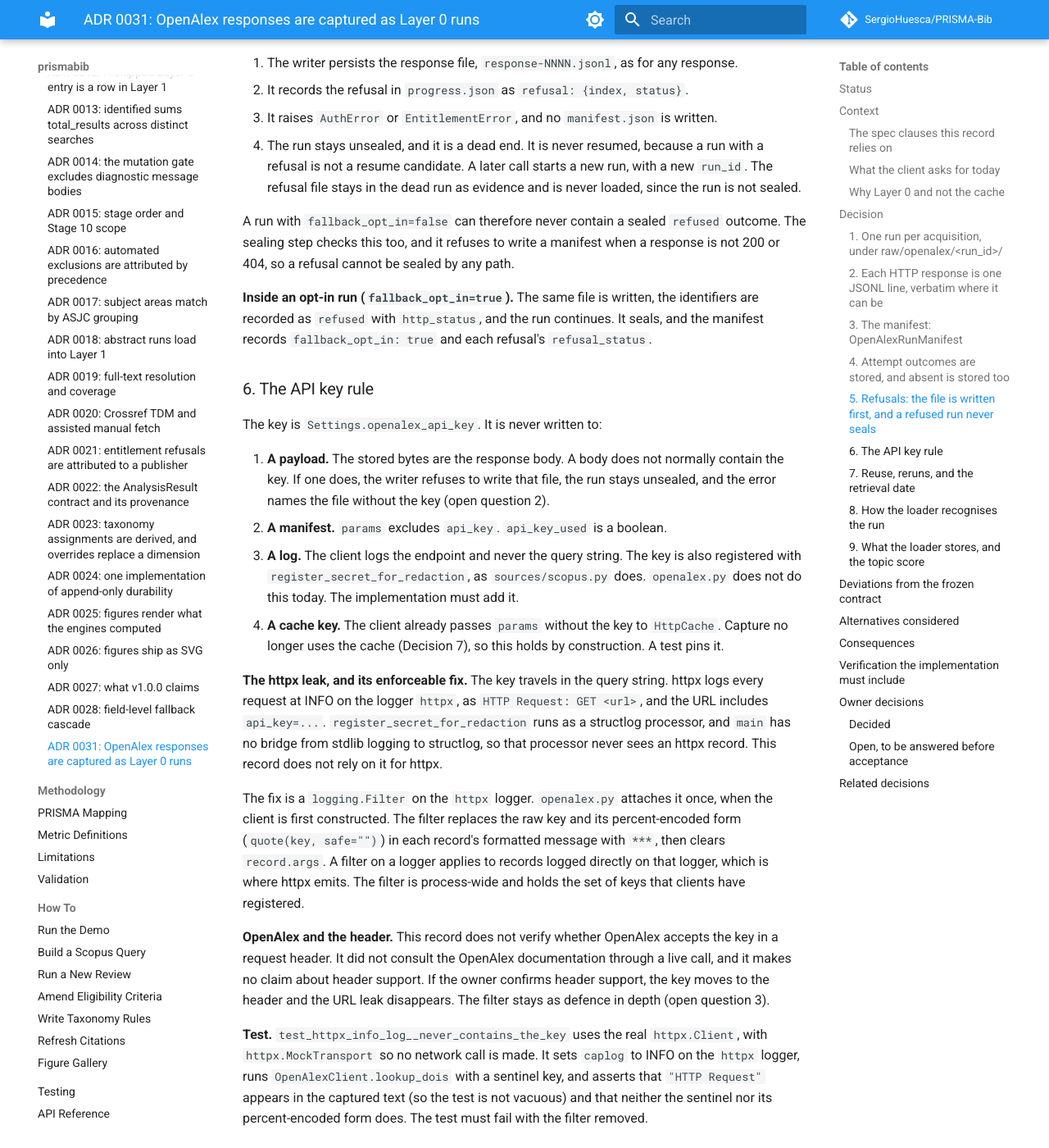
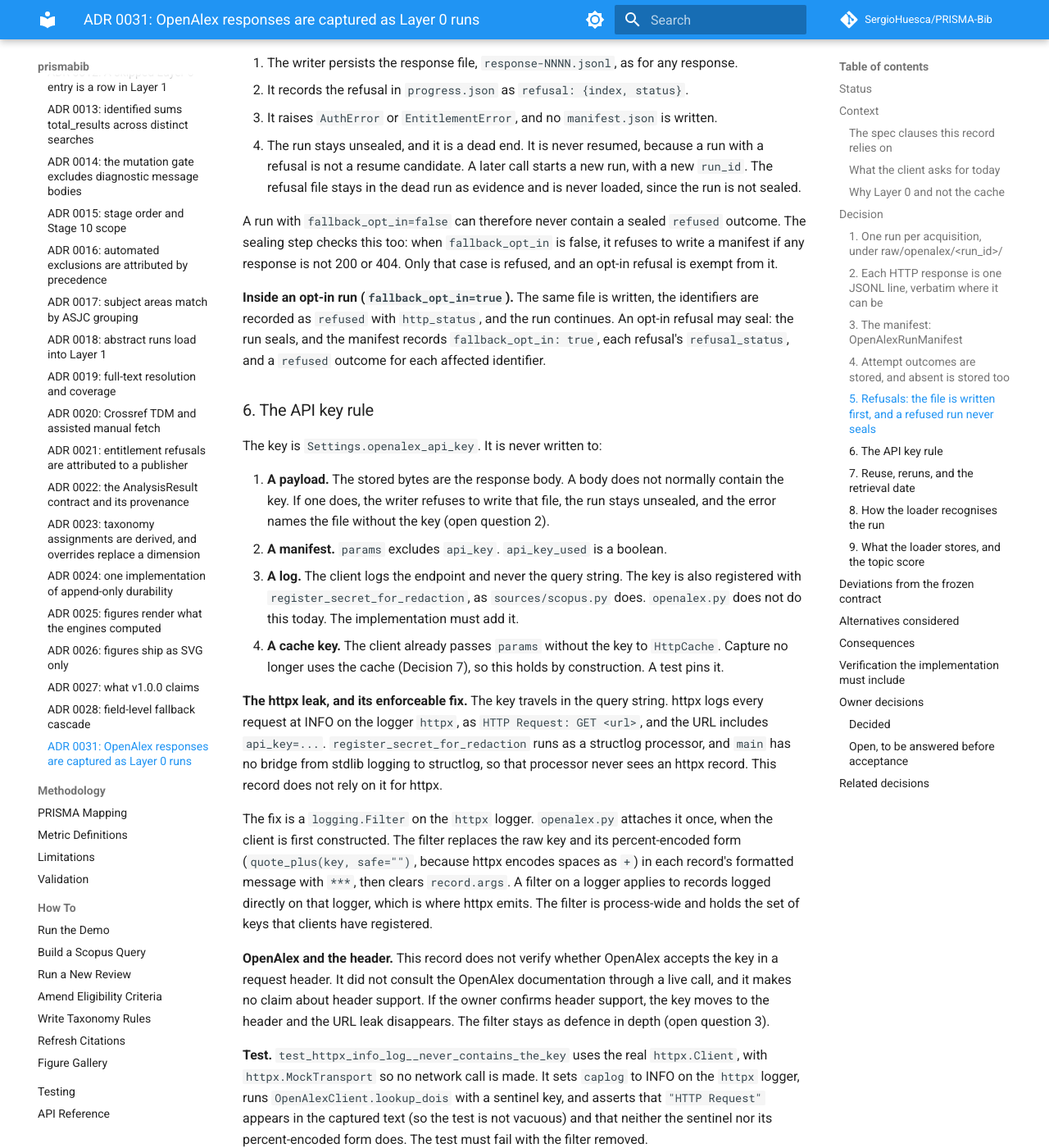
Before and after one commit to SergioHuesca/PRISMA-Bib, an MkDocs documentation site: the page built from docs/architecture/adr/0031-openalex-responses-are-layer0-runs.md, in a window 1280 px wide and 1400 px high, scrolled down 5226 px. Shown: the whole window at 82% size. Built offline with MkDocs 1.6.1 and Material for MkDocs 9.7.7, drawn with Linux system fonts in a browser that asks for light colours; comment, search, counter and statistics services are not loaded; some of the changed text lies outside the part shown.

Commit message:
docs(adr): ADR 0031 frozen §2.6 quote, opt-in refusal seal, quote_plus
- Quote the frozen §2.6 wording (BUILD_PLAN.md line 301) as supplied.
- Exempt opt-in refusals from the non-200/404 sealing refusal, state that
  an opt-in refusal may seal and is recorded as a refused outcome, and make
  Verification 6 match.
- Percent-encoded key form uses quote_plus, since httpx encodes spaces as +.

Co-Authored-By: Claude Haiku 5.5 <noreply@anthropic.com>
Claude-Session: https://claude.ai/code/session_01QjNadz7h2UAZ2C2xhuaY8z

```diff
--- a/docs/architecture/adr/0031-openalex-responses-are-layer0-runs.md
+++ b/docs/architecture/adr/0031-openalex-responses-are-layer0-runs.md
@@ -30,9 +30,10 @@ drafted. Clauses marked *as quoted in* are quoted from the ADR or code that cite
   (as cited in `src/prismabib/capture/writer.py`.)
 - **§5 risk 2.** "never re-fetch what Layer 0 already holds." (as quoted in ADR 0011.)
 - **§5 risk 1.** "Fail loudly, never degrade." (as quoted in ADR 0028.)
-- **§2.6, line 301.** "requires a superseding ADR for §1.2 deviations." (Wording supplied by the
-  coordinator; not yet checked against the file.) The deviations below touch §2.2, Stage 1 and
-  Stage 3, not §1.2. Whether §2.6 requires an ADR for them is for the owner to confirm (open
+- **§2.6, line 301.** "Any later deviation from §1.2 requires a new ADR that supersedes the relevant
+  one." (Frozen wording as supplied by the coordinator; not yet checked against the file.) The
+  deviations below touch §2.2, Stage 1 and Stage 3, not §1.2. Whether §2.6 requires an ADR for them is
+  for the owner to confirm (open
   question 6).
 
 ### What the client asks for today
@@ -190,12 +191,13 @@ four field outcomes are `value` (the work was found and the field is not in `abs
    stays in the dead run as evidence and is never loaded, since the run is not sealed.
 
 A run with `fallback_opt_in=false` can therefore never contain a sealed `refused` outcome. The
-sealing step checks this too, and it refuses to write a manifest when a response is not 200 or 404,
-so a refusal cannot be sealed by any path.
+sealing step checks this too: when `fallback_opt_in` is false, it refuses to write a manifest if any
+response is not 200 or 404. Only that case is refused, and an opt-in refusal is exempt from it.
 
 **Inside an opt-in run (`fallback_opt_in=true`).** The same file is written, the identifiers are
-recorded as `refused` with `http_status`, and the run continues. It seals, and the manifest records
-`fallback_opt_in: true` and each refusal's `refusal_status`.
+recorded as `refused` with `http_status`, and the run continues. An opt-in refusal may seal: the run
+seals, and the manifest records `fallback_opt_in: true`, each refusal's `refusal_status`, and a
+`refused` outcome for each affected identifier.
 
 ### 6. The API key rule
 
@@ -218,7 +220,7 @@ from stdlib logging to structlog, so that processor never sees an httpx record.
 rely on it for httpx.
 
 The fix is a `logging.Filter` on the `httpx` logger. `openalex.py` attaches it once, when the client is
-first constructed. The filter replaces the raw key and its percent-encoded form (`quote(key, safe="")`)
+first constructed. The filter replaces the raw key and its percent-encoded form (`quote_plus(key, safe="")`, because httpx encodes spaces as `+`)
 in each record's formatted message with `***`, then clears `record.args`. A filter on a logger
 applies to records logged directly on that logger, which is where httpx emits. The filter is process-wide
 and holds the set of keys that clients have registered.
@@ -382,8 +384,10 @@ covers a line proves nothing until it fails on the original defect.
    refusal, and no `manifest.json` exists.
 6. **A resume does not seal a refusal.** `test_resume_of_refused_run__starts_new_run_and_never_seals_it`:
    after case 5, a second call with `fallback_opt_in=false` and the same plan starts a new run. The dead run
-   gets no new request and no manifest. A sealing attempt on a directory holding a non-200/404 response is
-   refused.
+   gets no new request and no manifest. A sealing attempt on a run with `fallback_opt_in=false` that holds
+   a non-200/404 response is refused. A run with `fallback_opt_in=true` that holds a 401 or 403 seals, and
+   each affected identifier is recorded as `refused`. That case is a positive test: it seals and records
+   the refusal outcome.
 7. A resumed run with an identical plan does not re-request a response already on disk.
 8. `raw/openalex/` is in `NON_RUN_DIRNAMES`, and a Scopus scan of a project that contains an OpenAlex run
    finds only the Scopus runs.
```
